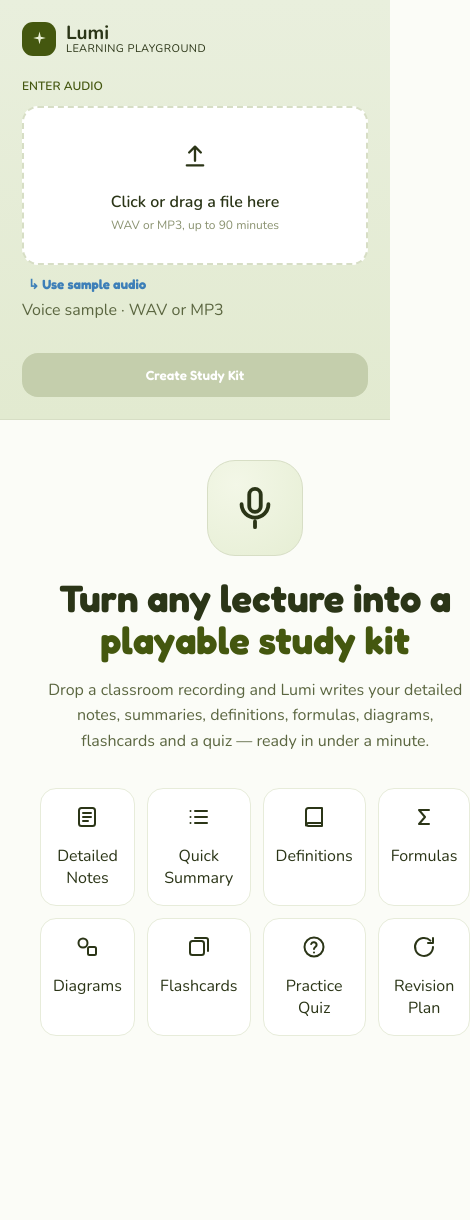
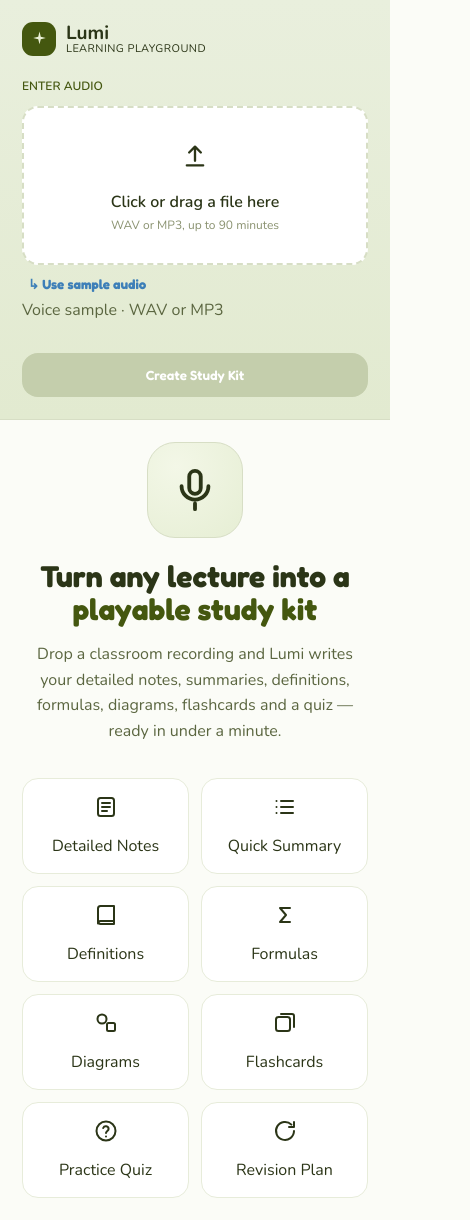
Before and after one commit to maki-org/Lumi, a React (Vite) app: page / in a window 390 px wide. Shown: the whole page, 470 px wide, since content can reach past the window. Before the commit the page ends 1076 px from the top, so only its background shows below. Built offline with nearby package versions, Linux system fonts and the light colour scheme.

Commit message:
Add mobile responsive layout

```diff
--- a/src/components/UploadHero.jsx
+++ b/src/components/UploadHero.jsx
@@ -68,6 +68,7 @@
                     diagrams, flashcards and a quiz — ready in under a minute.
                 </p>
                 <div
+                    className="kit-grid"
                     style={{
                         display: "grid",
                         gridTemplateColumns: "repeat(4, 1fr)",
--- a/src/index.css
+++ b/src/index.css
@@ -122,12 +122,29 @@
 
 @media (max-width: 768px) {
   .app-shell {
+    width: 100%;
+    overflow-x: hidden;
     flex-direction: column;
   }
 
   .sidebar {
+    box-sizing: border-box;
     width: 100%;
     border-right: none;
     border-bottom: 1px solid var(--line);
   }
+
+  main {
+    width: 100%;
+    box-sizing: border-box;
+    padding: 22px !important;
+  }
+
+  h1 {
+    font-size: 30px !important;
+  }
+
+  .kit-grid {
+    grid-template-columns: repeat(2, 1fr) !important;
+  }
 }
```
